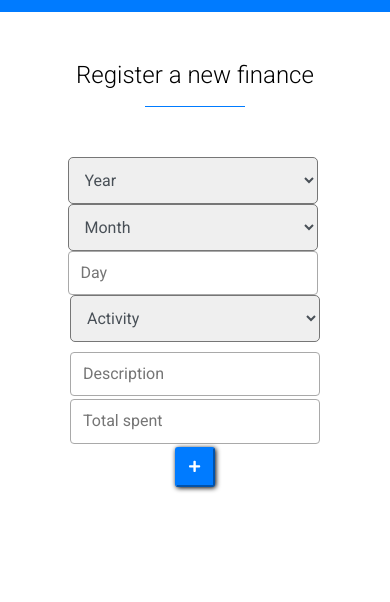
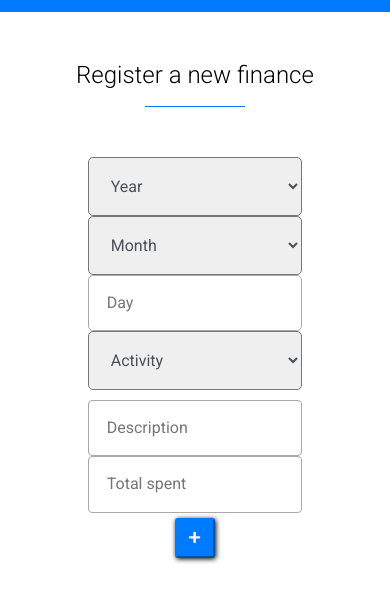
Before and after one commit to henriquetty/PersonalFinance, a plain HTML site: page index.html in a window 390 px wide. Shown: the part 48-650 px from the top of the page. Drawn offline with Linux system fonts and the light colour scheme.

Commit message:
cleaning css/optimizing css

```diff
--- a/css/style.css
+++ b/css/style.css
@@ -7,6 +7,9 @@
     list-style-type: none;
     text-decoration: none;
     font-family: 'Roboto', sans-serif;
+}
+
+input, select{
     box-sizing: border-box;
 }
 
@@ -61,7 +64,6 @@ ul li a:hover{
 }
 
 
-
 /* main area */
 
 #main-area, #main-area-check{
@@ -79,57 +81,75 @@ ul li a:hover{
     font-weight: 300;
 }
 
-
-/* selects */
+/* Selects */
+/* Top */
 
 #top{
+    width: 100%;
+    max-width: 100%;
     display: flex;
     flex-direction: row;
     justify-content: space-between;
     margin-bottom: 10px;
 }
 
-.year select, .month select{
-    width: 250px;
-    padding: 7px;
-    color: #495057;
-    border-radius: 5px;
-    margin-right: 5px;
+.year, .month, .activity{
+    width: 25%;
+    max-width: 100%;
 }
 
-.day input{
-    width: 150px;
-    padding: 8px;
-    border: 1px solid #a9a9a9;
-    border-radius: 4px;
-    margin-right: 5px;
-}
-
-.activity select{
-    width: 250px;
+.year select, .month select, .activity select, .day input{
+    width: 100%;
     padding: 7px;
     color: #495057;
     border-radius: 5px;
 }
 
+.day{
+    width: 15%;
+}
+
+.day input{
+    padding: 8px;
+    border: 1px solid #a9a9a9;
+    border-radius: 5px;
+    width: 100% !important;
+}
+
+/* bottom */
 #bot{
+    width: 100%;
     display: flex;
+    flex-direction: row;
+    /* border: 1px solid black; */
     justify-content: space-between;
 }
 
+.description {
+    width: 50%;
+}
+
 .description input{
-    width: 470px;
+    width: 100%;
     padding: 8px;
     border: 1px solid #a9a9a9;
     border-radius: 4px;
+    box-sizing: content-box;
+}
+
+.price{
+    width: 30%;
 }
 
 .price input{
-    width: 250px;
+    width: 100%;
     padding: 8px;
     border: 1px solid #a9a9a9;
     border-radius: 4px;
+    box-sizing: content-box;
 }
+
+/* buttons */
 
 #buttonIndex button, #buttonCheck button{
     color: #fff;
@@ -176,36 +196,26 @@ td{
 
 /*  media query for the index */
 @media (max-width: 1050px){
-    #container-header{
-        display: flex;
-        flex-direction: row;
-        justify-content: space-around;
+    .year, .month, .activity{
+        width: 25%;
+        max-width: 100%;
     }
 
-    #title h1{
-        text-align: left;
-    }
-
-    .year select, .month select{
-        width: 180px;
-        padding: 12px;
-        margin-right: 5px;
+    .year select, .month select, .activity select, .day input{
+        padding: 10px;
     }
 
     .day input{
-        width: 130px;
-        padding: 13px;
-        margin-right: 5px;
+        padding: 10px;
+        width: 100% !important;
     }
 
-    .activity select{
-        width: 250px;
-        padding: 12px;
+    .description input{
+        padding: 10px;
     }
 
-    .description input, .price input{
-        width: 300px;
-        padding: 12px;
+    .price input{
+        padding: 10px;
     }
 }
 
@@ -217,8 +227,6 @@ td{
     }
 
     #container-header{
-        display: flex;
-        flex-direction: row;
         justify-content: center;
     }
 
@@ -236,34 +244,31 @@ td{
     }
 
     #top, #bot{
-        display: flex;
         flex-direction: column;
         align-items: center;
     }
 
-    .year select, .month select{
-        width: 300px;
-        padding: 17px;
+    .year, .month, .activity, .day, .description, .price{
+        width: 40%;
+        max-width: 45%;
     }
 
-    .day input{
-        width: 300px;
-        padding: 17px;
+    .year select, .month select, .activity select, .day input{
+        padding: 15px;
     }
 
-    .activity select{
-        width: 300px;
-        padding: 17px;
+    .description input{
+        padding: 15px;
+        box-sizing: border-box;
     }
 
-    .description input, .price input{
-        margin-bottom: 3px;
-        width: 300px;
-        padding: 19px;
+    .price input{
+        padding: 15px;
+        box-sizing: border-box;
     }
 
-    .button{
-        margin-top: 3px;
+    #buttonIndex{
+        margin-top: 10px;
     }
 
     #finances{
@@ -273,7 +278,7 @@ td{
     }
 }
 
-@media (max-width: 495px){
+@media (max-width: 495px){ /* 495 px*/
     #container-header{
         width: 100%;
         display: flex;
@@ -285,29 +290,33 @@ td{
         font-size: 1.5em;
     }
 
-    .year select, .month select{
-        width: 250px;
-        padding: 12px;
+    .year, .month, .activity, .day, .description, .price{
+        width: 55%;
+        max-width: 55%;
     }
 
-    .day input{
-        width: 250px;
-        padding: 12px;
+    .year select, .month select, .activity select, .day input{
+        padding: 18px;
     }
 
-    .activity select{
-        width: 250px;
-        padding: 12px;
+    .description input{
+        padding: 18px;
+        box-sizing: border-box;
     }
 
-    .description input, .price input{
-        margin-bottom: 3px;
-        width: 250px;
-        padding: 12px;
+    .price input{
+        padding: 18px;
+        box-sizing: border-box;
     }
 
-    .button{
-        margin-top: 10px;
+    #buttonIndex{
+        margin-top: 5px;
+    }
+
+    #finances{
+        width: 90%;
+        max-width: 90%;
+        margin: auto;
     }
 }
 
--- a/javascript/index.js
+++ b/javascript/index.js
@@ -70,6 +70,6 @@ function createFinance(){
     if (finance.dataValidation()){ //returns true/false
         persistLocalStorage.persist(finance); //true persist data to localstorage
     } else {
-        window.alert('Invalid'); //todo
+        window.alert('Invalid'); //false todo
     }
 }
```
